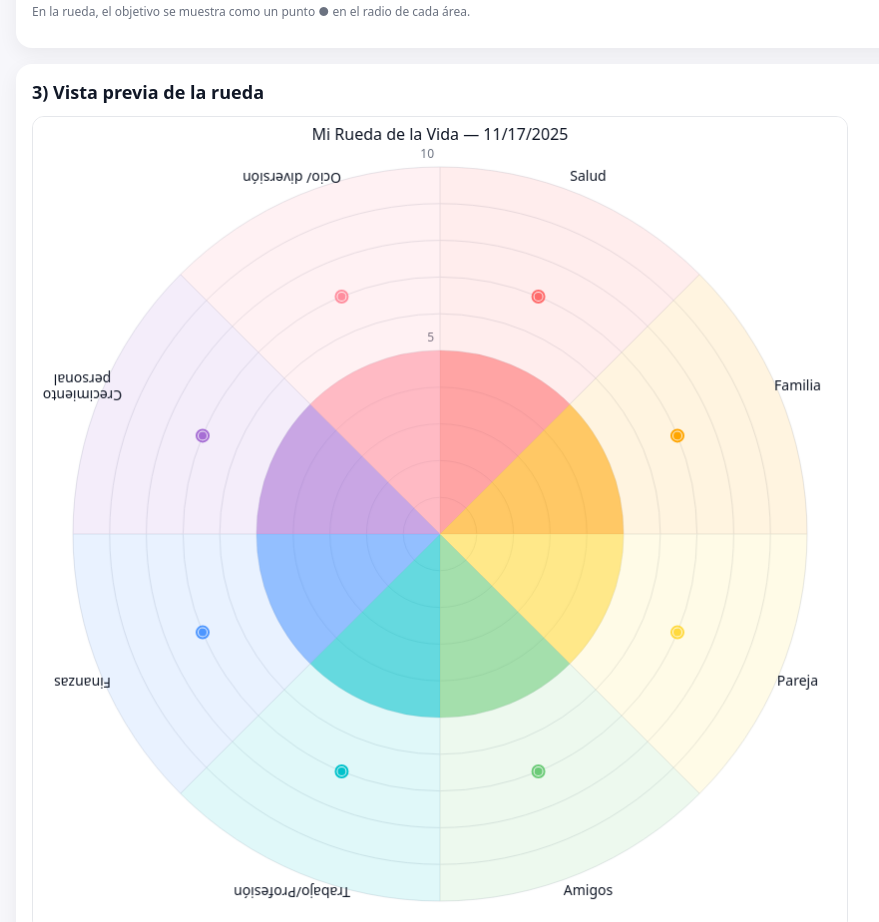
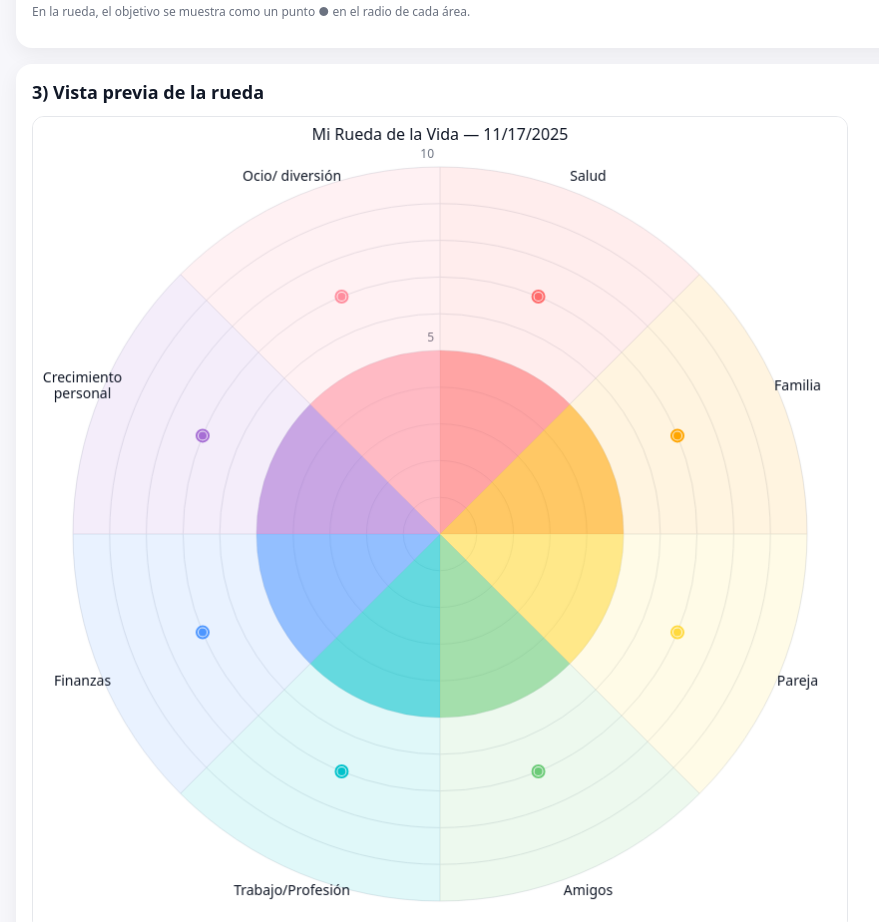
Before and after one commit to ismateijon/ruedadelavida, a plain HTML site: page index.html in a window 1280 px wide. Shown: the part 1060-1982 px from the top of the page, without its empty margins (98-977 px from the left). Drawn offline with Linux system fonts and the light colour scheme.

Commit message:
Refactor drawWrappedText function and comments
Texto boca arriba

```diff
--- a/index.html
+++ b/index.html
@@ -263,7 +263,7 @@
         ctx.beginPath(); ctx.arc(tx,ty,6*dpi,0,Math.PI*2); ctx.lineWidth=2*dpi; ctx.strokeStyle=color; ctx.stroke();
       }
 
-      // etiquetas (si están a la izquierda, gira 180º para que no queden boca abajo)
+      // etiquetas SIEMPRE horizontales
       for(let i=0;i<8;i++){
         const aStart = -Math.PI/2 + i*angleStep;
         const mid = aStart + angleStep/2;
@@ -271,7 +271,7 @@
         const lx = Math.cos(mid)*labelR; const ly = Math.sin(mid)*labelR;
         const label = areas[i] || `Área ${i+1}`;
         ctx.fillStyle='#111827'; ctx.font = `${14*dpi}px ui-sans-serif,system-ui`;
-        drawWrappedText(ctx,label,lx,ly,120*dpi,16*dpi,mid);
+        drawWrappedText(ctx,label,lx,ly,120*dpi,16*dpi);
       }
 
       // leyenda objetivo
@@ -288,9 +288,8 @@
       const v = parseInt(h.length===3 ? h.split('').map(c=>c+c).join('') : h,16);
       const r=(v>>16)&255, g=(v>>8)&255, b=v&255; return `rgba(${r},${g},${b},${alpha})`;
     }
-    function drawWrappedText(ctx,text,x,y,maxWidth,lineHeight,angle){
+    function drawWrappedText(ctx,text,x,y,maxWidth,lineHeight){
       ctx.save(); ctx.translate(x,y);
-      const deg = angle*180/Math.PI; if(deg>90 && deg<270){ ctx.rotate(Math.PI); }
       ctx.textAlign='center'; ctx.textBaseline='middle';
       const words = String(text||'').split(/\s+/); let line=''; const lines=[];
       for(let n=0;n<words.length;n++){
```
